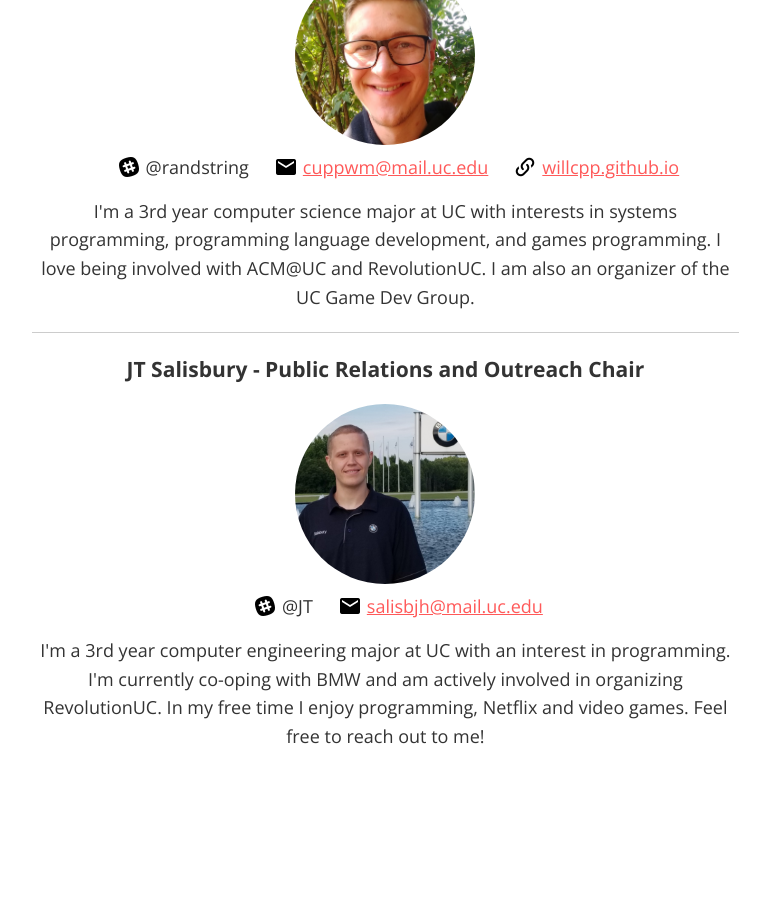
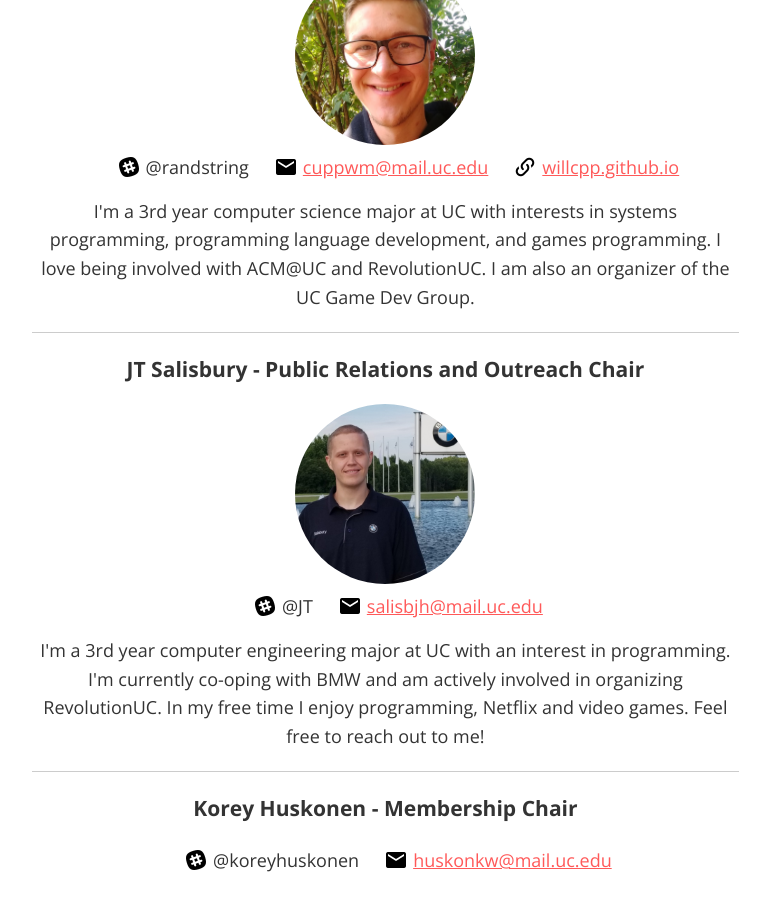
Before and after one commit to ACMatUC/acmatuc.github.io, a Jekyll site: the page built from executives.html, in a window 1280 px wide and 900 px high, scrolled down 2473 px. Shown: the whole window, without its empty margins (343-1113 px from the left). Built offline with Jekyll 4.4.1, drawn with Linux system fonts in a browser that asks for light colours; before the commit the page ends 3252 px from its top, so only the background shows below that.

Commit message:
Add @koreyhuskonen to executives.html

```diff
--- a/executives.html
+++ b/executives.html
@@ -74,3 +74,10 @@ order: 2
     I'm a 3rd year computer engineering major at UC with an interest in programming. I'm currently co-oping with BMW and am actively involved in organizing RevolutionUC. In my free time I enjoy programming, Netflix and video games. Feel free to reach out to me!</p>
   </p>
 </div>
+
+<div class="executive">
+  <h3>Korey Huskonen - Membership Chair</h3>
+  <!-- <img src="/assets/membership-chair.jpg" alt="Membership Chair"> -->
+  <span><img class="icon" src="/assets/slack.png">@koreyhuskonen<img class="icon" src="/assets/email.png"><a href="mailto:huskonkw@mail.uc.edu">huskonkw@mail.uc.edu</a></span>
+  <p></p>
+</div>
```
